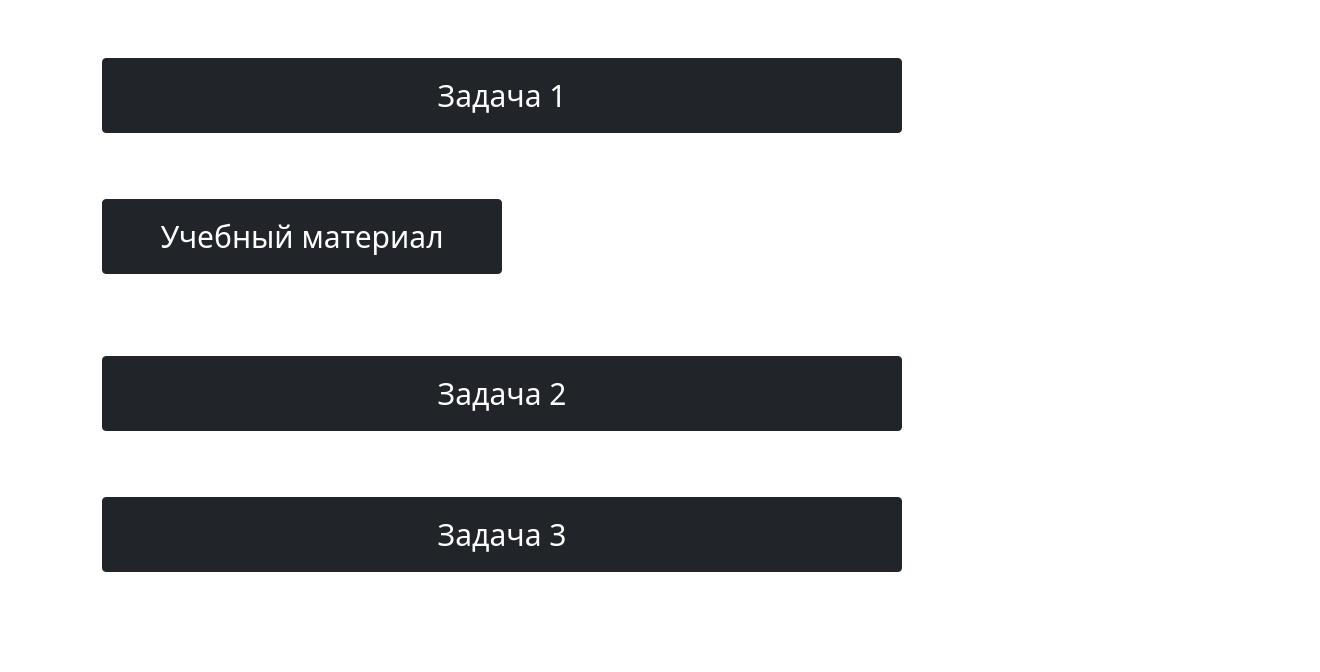
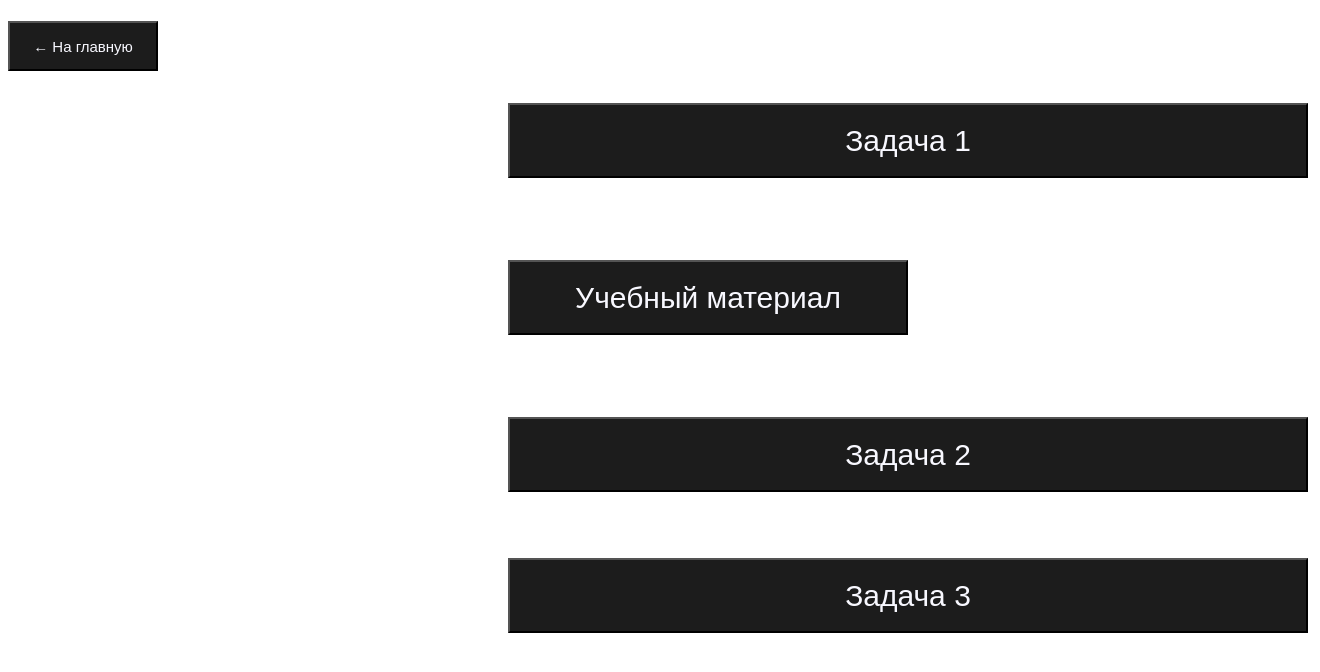
Before and after one commit to penguiiini/web_project_mm, a Flask app: page /lessons/les1 in a window 1320 px wide. Shown: the top 672 px of the page. Run offline with Flask 2, Linux system fonts and the light colour scheme.

Commit message:
Add files via upload

```diff
--- a/templates/main_window.html
+++ b/templates/main_window.html
@@ -3,11 +3,11 @@
 <head>
     <meta charset="utf-8">
     <meta name="viewport" content="width=device-width, initial-scale=1, shrink-to-fit=no">
-    <link rel="stylesheet"
-          href="https://cdn.jsdelivr.net/npm/bootstrap@5.0.0-beta1/dist/css/bootstrap.min.css"
-          integrity="sha384-giJF6kkoqNQ00vy+HMDP7azOuL0xtbfIcaT9wjKHr8RbDVddVHyTfAAsrekwKmP1"
-          crossorigin="anonymous">
-    <link rel="shortcut icon" href="{{ url_for('static', filename='img/book.png') }}">
+<!--    <link rel="stylesheet"-->
+<!--          href="https://cdn.jsdelivr.net/npm/bootstrap@5.0.0-beta1/dist/css/bootstrap.min.css"-->
+<!--          integrity="sha384-giJF6kkoqNQ00vy+HMDP7azOuL0xtbfIcaT9wjKHr8RbDVddVHyTfAAsrekwKmP1"-->
+<!--          crossorigin="anonymous">-->
+<!--    <link rel="shortcut icon" href="{{ url_for('static', filename='img/book.png') }}">-->
     <title>{{ title }}</title>
 </head>
 <body>
--- a/templates/prom1.html
+++ b/templates/prom1.html
@@ -4,14 +4,18 @@
 <h1> </h1>
 <form action="" method="post" novalidate>
     {{ form.hidden_tag() }}
-    <p style="display: inline-block;">{{ form.task1(type="submit", class="btn btn-dark", style="width: 800px; height: 75px;
+    <p>{{ form.back_to_main(type="submit",
+        class="btn", style="background: #1c1c1c; color: #f8f8ff; width: 150px; height: 50px; font-size:15px;") }}</p>
+    <div class="group" style="margin-left:500px">
+        <p style="display: inline-block;">{{ form.task1(type="submit", class="btn", style="width: 800px; height: 75px;
+            font-size:30px; background: #1c1c1c; color: #f8f8ff;") }}</p>
+        <p style="display: inline-block;">{{ form.theory(type="submit", class="btn", style="width: 400px; height: 75px;
+            margin-top: 50px; font-size:30px; background: #1c1c1c; color: #f8f8ff;") }}</p>
+        <p> </p>
+        <p>{{ form.task2(type="submit", class="btn", style="width: 800px; height: 75px; background: #1c1c1c; color: #f8f8ff;
         margin-top: 50px; font-size:30px;") }}</p>
-    <p style="display: inline-block;">{{ form.theory(type="submit", class="btn btn-dark", style="width: 400px; height: 75px;
+        <p>{{ form.task3(type="submit", class="btn", style="width: 800px; height: 75px; background: #1c1c1c; color: #f8f8ff;
         margin-top: 50px; font-size:30px;") }}</p>
-    <p> </p>
-    <p>{{ form.task2(type="submit", class="btn btn-dark", style="width: 800px; height: 75px;
-        margin-top: 50px; font-size:30px;") }}</p>
-    <p>{{ form.task3(type="submit", class="btn btn-dark", style="width: 800px; height: 75px;
-        margin-top: 50px; font-size:30px;") }}</p>
+    </div>
 </form>
 {% endblock %}
```
